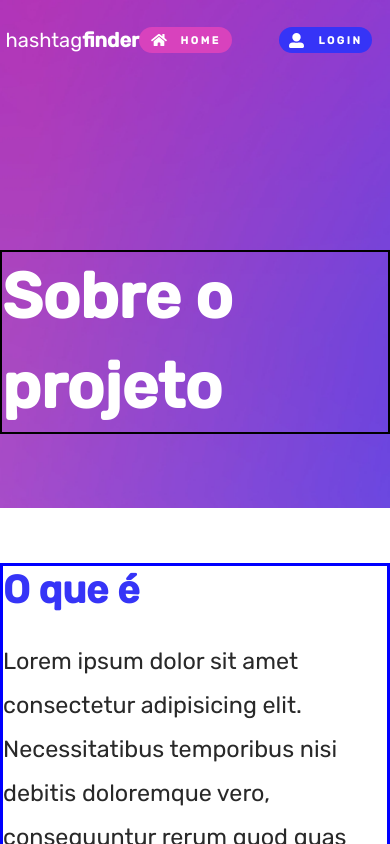
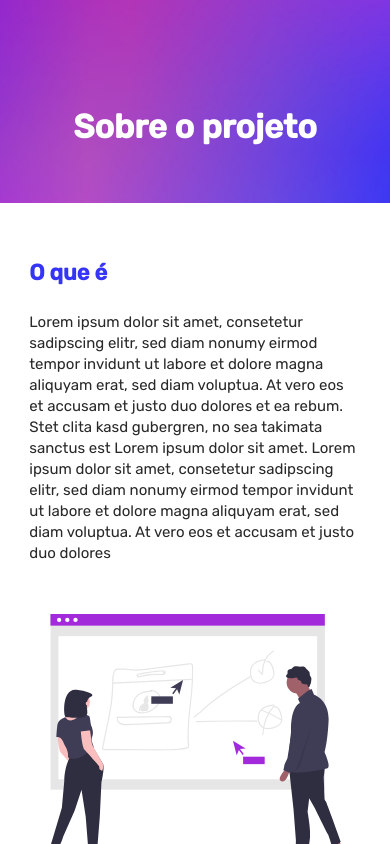
Before and after one commit to edgarffgomes/Projeto-HashtagFinder, a React (Create React App) app: page /about in a window 390 px wide. Shown: the top 844 px of the page. Built offline with nearby package versions, Linux system fonts and the light colour scheme.

Commit message:
finalizacao responsivo tentativa 1

```diff
--- a/src/components/members/Members.module.css
+++ b/src/components/members/Members.module.css
@@ -47,7 +47,7 @@
 
 .socialIcons {
   display: grid;
-  grid-template-columns: 0.1fr 0.1fr 0.1fr;
+  grid-template-columns: repeat(3, 0.1fr);
   gap: 32.65px;
   align-items: center;
   justify-content: center;
@@ -67,7 +67,7 @@
   }
 }
 
-@media screen and (max-width: 414px) {
+@media screen and (max-width: 450px) {
   .gridContainer {
     grid-template-columns: 1fr;
     gap: 46px;
@@ -78,12 +78,19 @@
     margin-top: 36px;
   }
 
+  .title {
+    font: bold 1.57143rem/29px 'Rubik', sans-serif;
+  }
+
   .name {
     margin: 22px auto 24px auto;
+    font: bold 2rem/31px 'Rubik', sans-serif;
+
   }
 
   .paragraphResume {
     margin-bottom: 22.14px;
+    font:  1.35714rem/25px 'Rubik', sans-serif;
   }
 
   .socialIcons {
--- a/src/pages/about/About.jsx
+++ b/src/pages/about/About.jsx
@@ -1,6 +1,6 @@
 import styles from './About.module.css';
 import illustration from '../../img/about-illustration.svg';
-import Navbar from '../../components/navbar/Navbar';
+// import Navbar from '../../components/navbar/Navbar';
 import Members from '../../components/members/Members';
 import Footer from '../../components/footer/Footer';
 
@@ -12,7 +12,7 @@ const About = () => {
   return (
     <>
       <header className={styles.bgHeader}>
-        <Navbar
+        {/* <Navbar
           buttons={[
             {
               route: '/',
@@ -29,7 +29,7 @@ const About = () => {
               textColor: '#ffff',
             },
           ]}
-        />
+        /> */}
         <div className={styles.bgAbout}>
           <h1 className={styles.bgTitle}>Sobre o projeto</h1>
         </div>
@@ -39,14 +39,14 @@ const About = () => {
           <div className={styles.paragraph}>
             <h2 className={styles.paragraphTitle}>O que é</h2>
             <p>
-              Lorem ipsum dolor sit amet consectetur adipisicing elit.
-              Necessitatibus temporibus nisi debitis doloremque vero,
-              consequuntur rerum quod quas vel, tempore, enim sint deleniti
-              eveniet sapiente. Aperiam quam laudantium soluta eligendi. Lorem
-              ipsum, dolor sit amet consectetur adipisicing elit. Maiores,
-              laborum odio magni inventore optio veritatis ad possimus qui,
-              harum aliquid molestias? Fugiat labore blanditiis debitis laborum
-              doloribus soluta consequatur facere?
+              Lorem ipsum dolor sit amet, consetetur sadipscing elitr, sed diam
+              nonumy eirmod tempor invidunt ut labore et dolore magna aliquyam
+              erat, sed diam voluptua. At vero eos et accusam et justo duo
+              dolores et ea rebum. Stet clita kasd gubergren, no sea takimata
+              sanctus est Lorem ipsum dolor sit amet. Lorem ipsum dolor sit
+              amet, consetetur sadipscing elitr, sed diam nonumy eirmod tempor
+              invidunt ut labore et dolore magna aliquyam erat, sed diam
+              voluptua. At vero eos et accusam et justo duo dolores
             </p>
           </div>
           <div className={styles.containerIllustration}>
--- a/src/pages/about/About.module.css
+++ b/src/pages/about/About.module.css
@@ -1,34 +1,33 @@
-.bgHeader nav{
+.bgHeader nav {
   position: absolute;
 }
 
 .bgAbout {
   display: flex;
-  background: url(../../img/about-bg.jpg) center center/cover no-repeat fixed;
+  background: url(../../img/about-bg.jpg) center center/cover no-repeat padding-box;
   width: 100%;
 }
 
 .bgTitle {
   font: bold 5.125rem/90px 'Rubik', sans-serif;
   color: white;
-  margin: 250px 0px 74px 140px;
-  border: solid 2px black;
+  width: 85%;
+  margin: 250px auto 74px auto;
 }
 
 .container {
-  display: flex;
+  display: grid;
+  grid-template-columns: repeat(2, 1fr);
+  width: 85%;
   margin: 193px auto 183px auto;
-  border: solid blue;
-  width: 85%;
-  justify-content: space-between;
+  justify-content: center;
+  gap: 50px;
 }
 
 .paragraph {
-  min-width: 500px;
-  width: 754px;
-  font: 1.668rem /44px 'Rubik', sans-serif;
+  max-width: 753px;
+  font: 1.5625rem /35px 'Rubik', sans-serif;
   color: var(--paragraphColor);
-  /* border: 4px solid red; */
 }
 
 .paragraphTitle {
@@ -37,50 +36,68 @@
   margin-bottom: 25px;
 }
 
+.containerIllustration {
+  max-width: 637.52px;
+}
+
 .illustration {
-  max-width: 637px;
-  min-width: 500px;
-  /* border: 4px solid rebeccapurple; */
+  width: 100%;
+  min-height: 100%;
 }
 
 /* Responsivo */
 
-@media screen and (max-width: 1440px) {
+@media screen and (max-width: 1112px) {
   .container {
-    width: 100%;
-    align-items: center;
+    grid-template-columns: 1fr;
+    margin-top: 120px;
+  }
+
+  .bgTitle {
+    font-size: 3.7rem;
   }
 
   .paragraph {
-    min-width: 679px;
+    font: 1.325rem/25px 'Rubik', sans-serif;
+  }
+
+  .paragraph,
+  .containerIllustration {
+    max-width: unset;
+  }
+
+  .containerIllustration {
+    display: flex;
+    justify-content: center;
   }
 
   .illustration {
-    border: 4px solid rebeccapurple;
-    width: 100%;
-    min-width: 420px;
-    align-self: flex-end;
+    width: 90%;
+    max-width: 650px;
   }
 }
 
-/* Mobile e Tablet */
+@media screen and (max-width: 450px) {
+  .bgTitle {
+    width: 100%;
+    font: bold 2.357143rem/36px 'Rubik', sans-serif;
+    margin: 109px auto 58px auto;
+    text-align: center;
+  }
 
-@media screen and (max-width: 1112px) {
-  .bgTitle {
-    margin-left: auto;
-    margin-right: auto;
-    font-size: 4.5rem;
+  .container {
+    margin-top: 55px;
   }
-  .container {
-    flex-wrap: wrap;
-    justify-content: center;
-    margin: 55px auto 112px auto;
+
+  .paragraph {
+    font: 1.07143rem/21px 'Rubik', sans-serif;
   }
-  .paragraph {
-    margin-bottom: 46px;
-    min-width: unset;
+
+  .paragraphTitle {
+    font: bold 1.57143rem/29px 'Rubik', sans-serif;
   }
+
   .illustration {
-    min-width: unset;
+    max-width: 298px;
   }
 }
```
